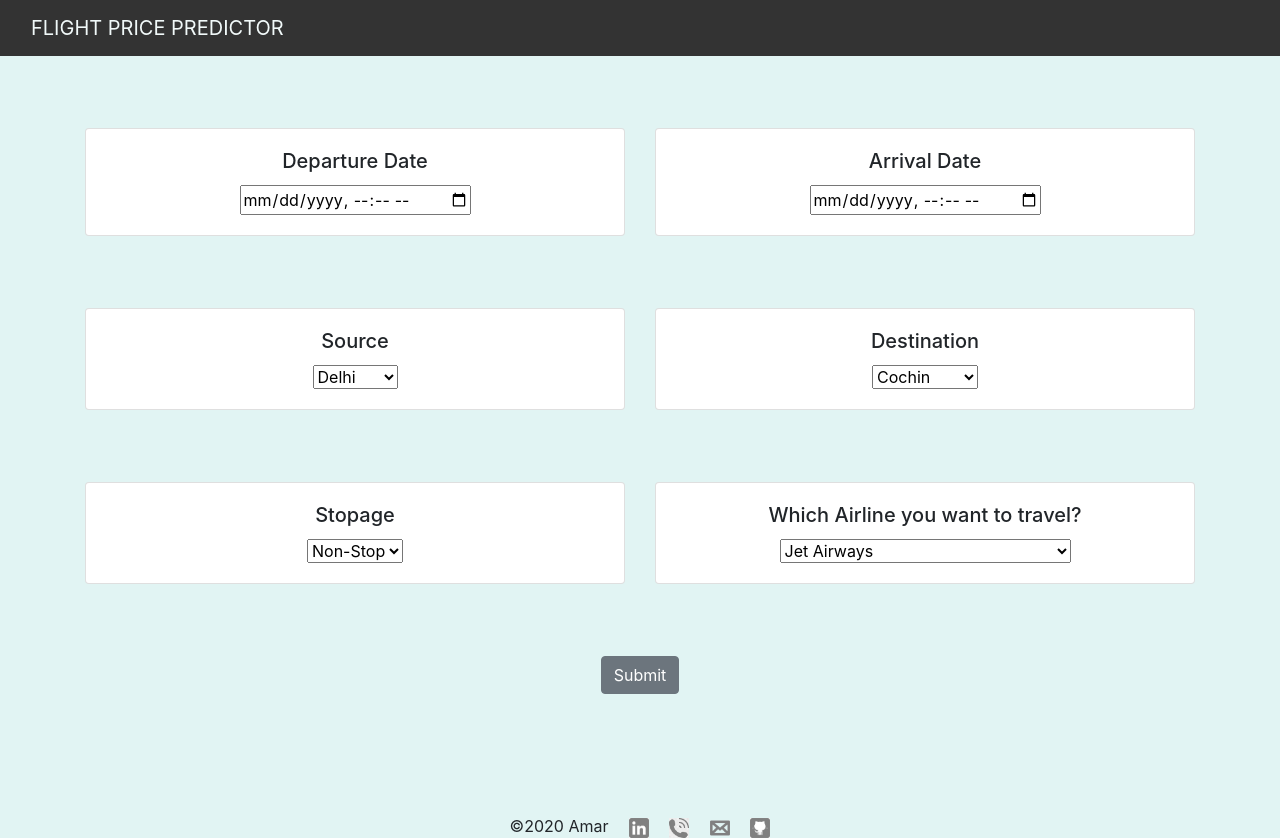
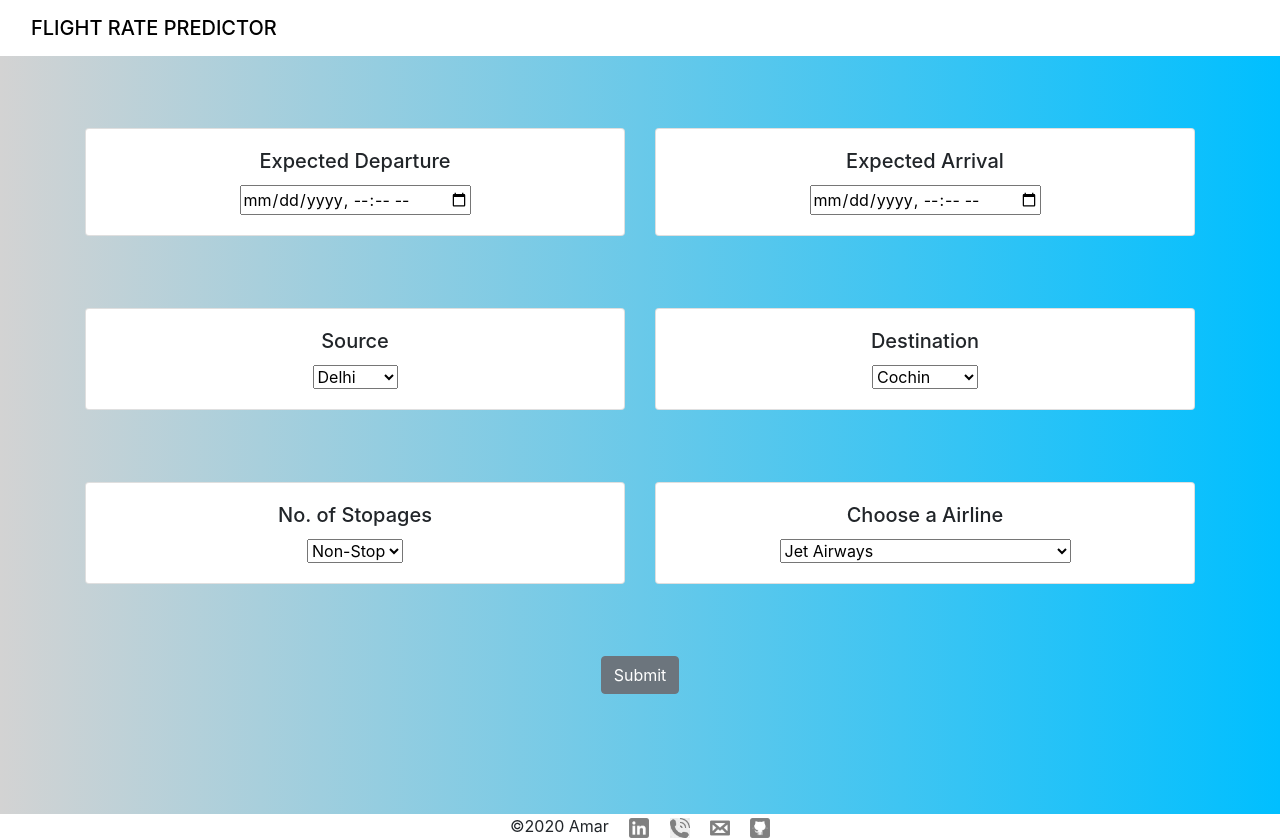
Before and after one commit to amardeveloper/FlightRatePredictor, a Flask app: page / in a window 1280 px wide. Run offline with Flask 2, Linux system fonts and the light colour scheme; parts of the project's set-up code (start-up, migrations or seed data) failed here and were passed over; some libraries are stand-ins or nearby versions.

Commit message:
Add files via upload

```diff
--- a/static/css/styles.css
+++ b/static/css/styles.css
@@ -1,16 +1,21 @@
 body {
-    background-color: #e1f4f3;
+    background-image: linear-gradient(-90deg, deepskyblue, lightgray);
     text-align: center;
 }
 
 .navbar {
-    background-color: #333333;
+    background-color: white;
+
 }
 
 a {
-    color: #f1f9f9;
+    color: black;
+    font-weight: 500;
 }
 
 a:hover {
-    color: #f0f0f0;
+    color: #3121213f;
   }
+  footer{
+      background-color: white;
+  }
--- a/templates/home.html
+++ b/templates/home.html
@@ -24,7 +24,7 @@
     <nav class="navbar navbar-inverse navbar-fixed-top">
         <div class="container-fluid">
             <div class="navbar-header">
-                <a class="navbar-brand" href="/">FLIGHT PRICE PREDICTOR</a>
+                <a class="navbar-brand" href="/">FLIGHT RATE PREDICTOR</a>
             </div>
         </div>
     </nav>
@@ -44,7 +44,7 @@
                 <div class="col-sm-6">
                     <div class="card">
                         <div class="card-body">
-                            <h5 class="card-title">Departure Date</h5>
+                            <h5 class="card-title">Expected Departure</h5>
                             <!-- Departure -->
                             <input type="datetime-local" name="Dep_Time" id="Dep_Time" required="required">
                         </div>
@@ -56,7 +56,7 @@
                 <div class="col-sm-6">
                     <div class="card">
                         <div class="card-body">
-                            <h5 class="card-title">Arrival Date</h5>
+                            <h5 class="card-title">Expected Arrival</h5>
                             <!-- Arrival -->
                             <input type="datetime-local" name="Arrival_Time" id="Arrival_Time" required="required">
                         </div>
@@ -110,7 +110,7 @@
                 <div class="col-sm-6">
                     <div class="card">
                         <div class="card-body">
-                            <h5 class="card-title">Stopage</h5>
+                            <h5 class="card-title">No. of Stopages</h5>
                             <!-- Total Stops -->
                             <select name="stops" required="required">
                                 <option value="0">Non-Stop</option>
@@ -125,7 +125,7 @@
                 <div class="col-sm-6">
                     <div class="card">
                         <div class="card-body">
-                            <h5 class="card-title">Which Airline you want to travel?</h5>
+                            <h5 class="card-title">Choose a Airline</h5>
                             <!-- Airline -->
                             <select name="airline" id="airline" required="required">
                                 <option value="Jet Airways">Jet Airways</option>
```
Also changed, not shown: README.md.
